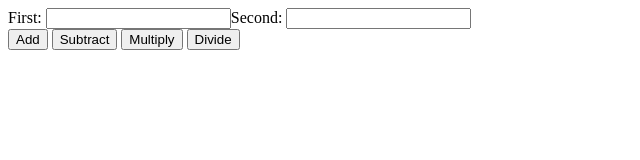
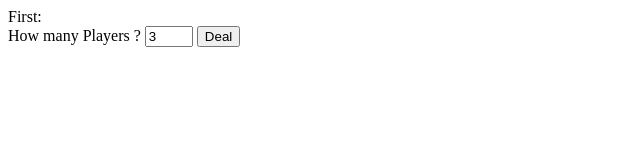
Before and after one commit to bluewebtab/Cards-gamejs, a plain HTML site: page index.html in a window 1280 px wide. Shown: the whole page, without its empty margins (0-640 px from the left). Drawn offline with Linux system fonts and the light colour scheme.

Commit message:
update 6:14pm

```diff
--- a/index.html
+++ b/index.html
@@ -7,26 +7,15 @@
 
 <body>
 First:
-<input type = "text" id = "num1">Second:
-<input type = "text" id = "num2">
-<br>
-
-<input type = "button" onClick = "addBy()" value = "Add">
-<input type = "button" onClick = "subBy()" value = "Subtract">
-<input type = "button" onClick = "mulBy()" value = "Multiply">
-<input type = "button" onClick = "divBy()" value = "Divide">
-<br>
-<div id = "output"></div>
+ <div id="wrapper">
+        <div id="start"></div> How many Players ?
+        <input type="number" id="players" min="1" max="5" value="3">
+        <button id="btnDeal" type="button" onClick="startDeal()">Deal</button>
+        <div id="message"></div>
+    </div>
 
 
-    <script src = "index.js">
-
-
-
-
-
-
-    </script>
+    <script src = "index.js"></script>
 </body>
 
 </html>
--- a/index.js
+++ /dev/null
@@ -1,37 +0,0 @@
-var output = document.getElementById('output');
-var num1 = document.getElementById('num1');
-var num2 = document.getElementById('num2');
-
-function addBy(){
-    outC(num1.value,num2.value, "+",function(a,b){
-        return a+b;
-    })
-}
-
-function subBy(){
-    //once subBy is clicked num1 and num 2 turns into the values provided by the user which is in the function outC
-    outC(num1.value,num2.value, "-", function(a,b){
-
-        return a-b;
-    })
-}
-
-function mulBy(){
-    outC(num1.value,num2.value, "*", function(a,b){
-        return a*b;
-    })
-}
-
-function divBy(){
-    outC(num1.value,num2.value, "/",function(a,b){
-        return a/b;
-    })
-}
-
-
-function outC(a,b,s, cback ){
-    //cback takes the space of function  giving it the values from the function to cback and changing them to number values which returns  to the result.
-    //the function outC prints out the result.
-    var result = cback(Number(a),Number(b));
-    output.innerHTML += a + "" + s + "" + b + "=" + result + "<br>";
-}
```
